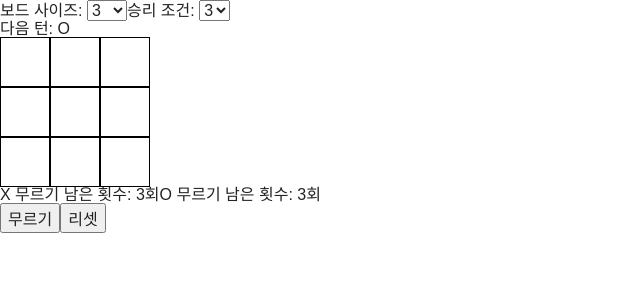
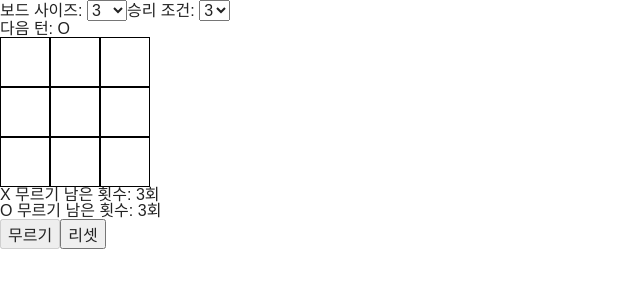
Before and after one commit to jk1635/tic-tac-toe, a React (Create React App) app: page /board in a window 1280 px wide. Shown: the top 300 px of the page, without its empty margins (0-640 px from the left). Built offline with nearby package versions, Linux system fonts and the light colour scheme.

Commit message:
feat: 무르기 기능 추가

```diff
--- a/src/pages/BoardPage.tsx
+++ b/src/pages/BoardPage.tsx
@@ -20,7 +20,6 @@ const BoardPage: React.FC = () => {
     });
 
     const [board, setBoard] = useState<Board>([]);
-    // console.log(board);
 
     useEffect(() => {
         initializeGame();
@@ -40,6 +39,16 @@ const BoardPage: React.FC = () => {
         } else {
             startingPlayerId = gameSettings.startingPlayer === 'Player 1' ? 1 : 2;
         }
+
+        const resetPlayers = gameSettings.players.map(player => ({
+            ...player,
+            backSteps: 3,
+        }));
+
+        setGameSettings(prev => ({
+            ...prev,
+            players: resetPlayers,
+        }));
 
         setGameState({
             currentTurn: startingPlayerId,
@@ -186,6 +195,46 @@ const BoardPage: React.FC = () => {
         }
     };
 
+    const lastMove = gameState.moves[gameState.moves.length - 1];
+    const lastPlayerIndex = lastMove ? gameSettings.players.findIndex(player => player.id === lastMove.playerId) : -1;
+    const isBackStepsDisabled =
+        lastPlayerIndex === -1 ||
+        gameSettings.players[lastPlayerIndex].backSteps <= 0 ||
+        gameState.status !== 'inProgress';
+
+    const handleBackSteps = () => {
+        if (gameState.moves.length > 0 && gameState.status === 'inProgress') {
+            const previousBoard = board.map((row, rowIndex) =>
+                row.map((cell, cellIndex) => {
+                    if (rowIndex === lastMove.position[0] && cellIndex === lastMove.position[1]) {
+                        return { ...cell, playerId: null };
+                    }
+                    return cell;
+                })
+            );
+
+            const updatedPlayers = gameSettings.players.map(player => {
+                if (player.id === lastMove.playerId) {
+                    return { ...player, backSteps: player.backSteps > 0 ? player.backSteps - 1 : 0 };
+                }
+                return player;
+            });
+
+            const updatedMoves = gameState.moves.slice(0, -1);
+
+            setBoard(previousBoard);
+            setGameState(prevState => ({
+                ...prevState,
+                moves: updatedMoves,
+                currentTurn: lastMove.playerId,
+            }));
+            setGameSettings(prevSettings => ({
+                ...prevSettings,
+                players: updatedPlayers,
+            }));
+        }
+    };
+
     const resetGame = () => {
         initializeGame();
     };
@@ -251,11 +300,16 @@ const BoardPage: React.FC = () => {
             </div>
 
             <div>
-                <div>
-                    <span>X 무르기 남은 횟수: 3회</span>
-                    <span>O 무르기 남은 횟수: 3회</span>
-                </div>
-                <button>무르기</button>
+                {gameSettings.players.map((player, index) => (
+                    <div key={index}>
+                        <span>
+                            {player.mark} 무르기 남은 횟수: {player.backSteps}회
+                        </span>
+                    </div>
+                ))}
+                <button onClick={handleBackSteps} disabled={isBackStepsDisabled}>
+                    무르기
+                </button>
                 <button onClick={resetGame}>리셋</button>
             </div>
         </div>
```
